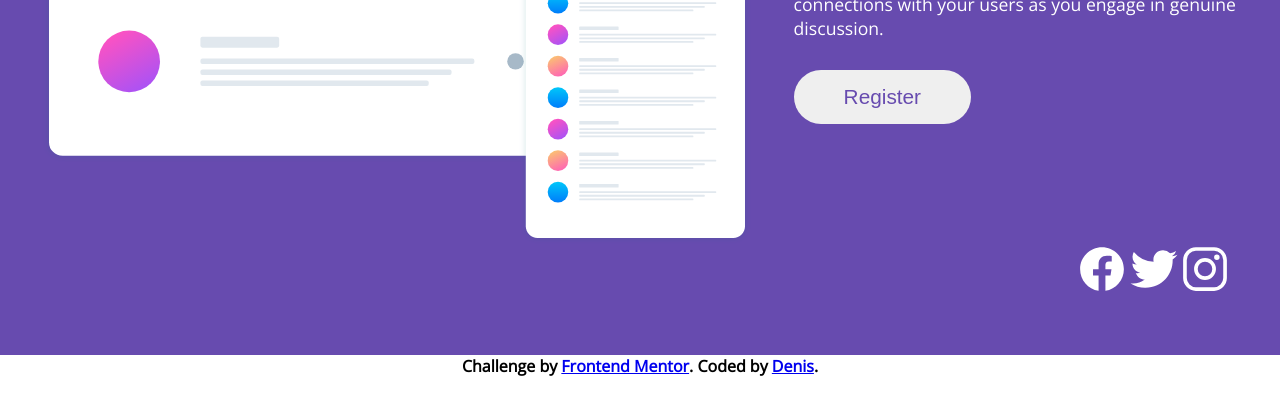
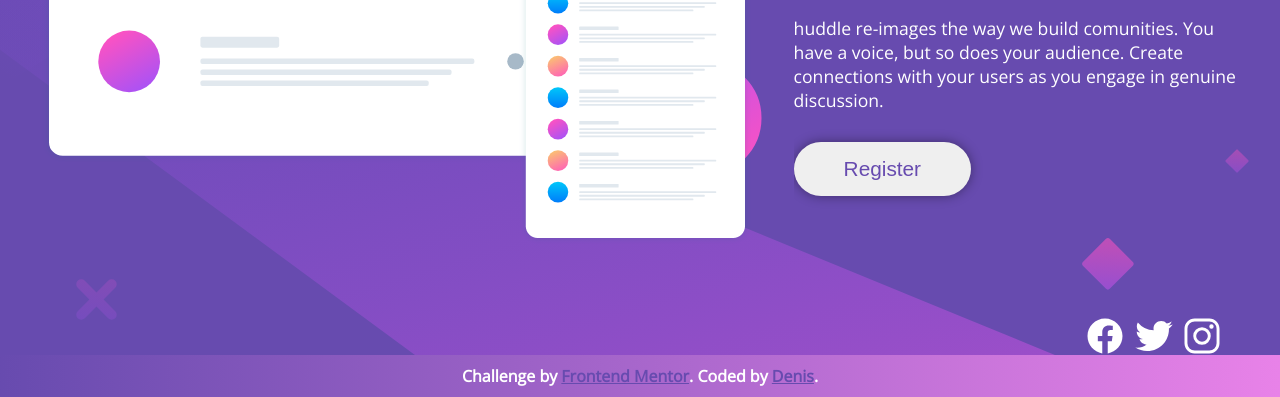
Before and after one commit to Mod8124/landing-page-front-end-Mentor, a plain HTML site: page index.html in a window 1280 px wide. Shown: the part 445-842 px from the top of the page. Drawn offline with nearby package versions, Linux system fonts and the light colour scheme.

Commit message:
update styles

```diff
--- a/css.css
+++ b/css.css
@@ -1,3 +1,6 @@
+@import url('https://fonts.googleapis.com/css2?family=Poppins:wght@400;600&display=swap');
+@import url('https://fonts.googleapis.com/css2?family=Open+Sans&display=swap');
+
 * {
     margin:0px;
     padding:0px;
@@ -56,7 +59,8 @@
 #cta {
     padding-top: 13%;
     width: 80%;
-    margin:0 auto
+    margin:0 auto;
+    font-family: 'Open Sans', sans-serif;
 }
 
 h1 {
@@ -83,6 +87,8 @@ button {
     padding: 15px 50px 15px 50px;
     border-radius: 50px;
     border: none;
+    cursor: pointer;
+    box-shadow: 0px 0px 12px rgb(0,0,0, 0.4);
 }
 
 button:hover {
@@ -91,9 +97,10 @@ button:hover {
 }
 
 #red svg {
-    width:50px;
-    height: 50px;
+    width:40px;
+    height: 40px;
     fill:#fff;
+    cursor: pointer;
 }
 
 #red svg:hover {
@@ -118,6 +125,14 @@ footer {
     font-family: 'Open Sans', sans-serif;
     text-align: center;
     font-weight: 600;
+    padding-top: 10px;
+    padding-bottom: 10px;
+    background-image: linear-gradient(to left, hsl(300, 69%, 71%),hsl(257, 40%, 49%));
+    color:white;
+}
+
+footer a {
+    color:hsl(257, 40%, 49%);
 }
 
 
@@ -165,6 +180,8 @@ footer {
         width:80%;
         margin:0 auto;
     }
+
+
 
 }
 
```
Also changed, not shown: design/active-states.jpg (added), design/desktop-design.jpg (added), design/desktop-preview.jpg (added), design/mobile-design.jpg (added), images/bg-desktop.svg (added), images/bg-mobile.svg (added), images/favicon-32x32.png (added), images/illustration-mockups.svg (added), images/illustration-mockupsmobile-01.svg (added), images/illustration-mockupsmobile2.svg (added), images/logo-facebook.svg (added), images/logo-instagram.svg (added), images/logo-twitter.svg (added), images/logo.svg (added), 1 other file.
